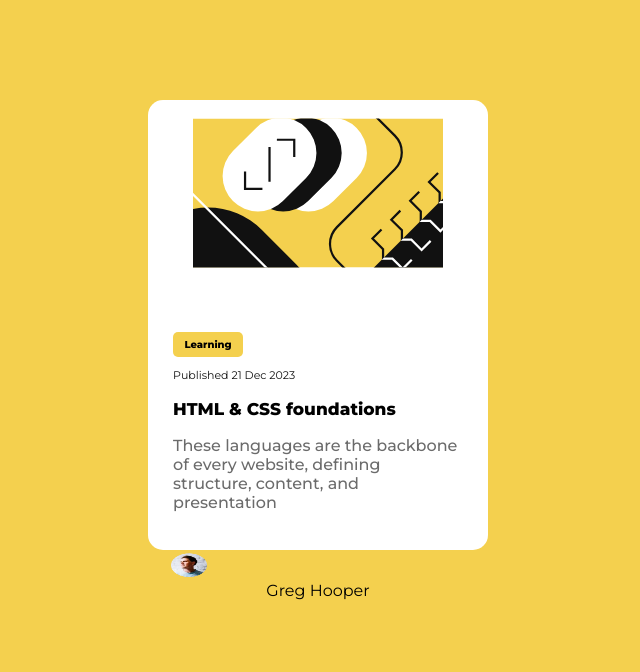
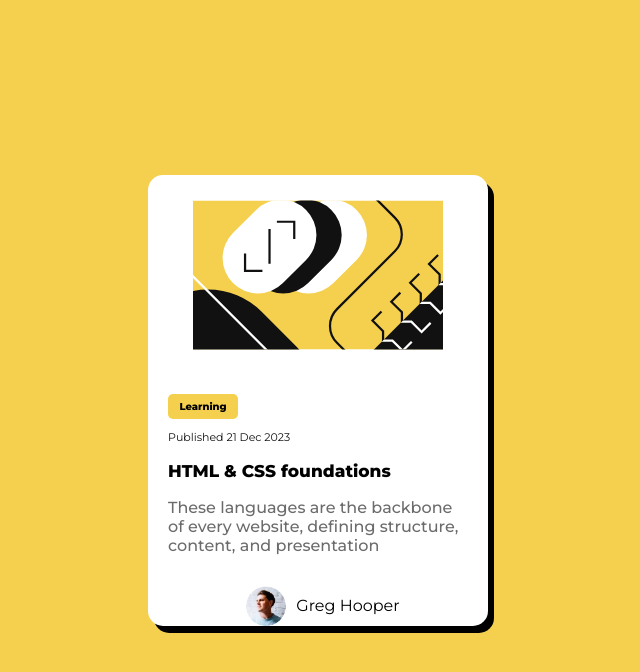
Before and after one commit to 0maa/blog-preview-card, a plain HTML site: page index.html in a window 1280 px wide. Shown: the whole page, without its empty margins (322-962 px from the left). Drawn offline with Linux system fonts and the light colour scheme; a web font is replaced by a local one.

Commit message:
updated styling

```diff
--- a/styles.css
+++ b/styles.css
@@ -17,7 +17,9 @@
     src: url('font\Figtree\Figtree-VariableFont_wght.ttf')
     format('truetype');
 /* } */
-
+*{
+    box-sizing: border-box;
+}
 body{
     background-color: hsl(47, 88%, 63%);
     font-family: 'Montserrat', serif;
@@ -27,6 +29,7 @@ body{
     /* flex-direction: column; */
     margin: 0;
     /* width: 50%; */
+    height: 100vh;
 }
 
 .container{
@@ -35,12 +38,13 @@ body{
     justify-content: center;
     align-items: center;
     flex-direction: column;
-    margin: 100px;
-    height: 450px;
+    margin: 20px;
+    height: auto;
     width: 340px;
     max-width: 100%;
     border-radius: 15px;
     padding: px;
+    box-shadow: 6px 7px;
 }
 
 
@@ -48,33 +52,38 @@ body{
     margin:25px;
 }
 
-#img{
-    border-radius: 10px;
+.image img{
+    border-radius: 20px;
     /* width: 80%; */
     width: 250px;
     height: 200px;
-    margin-top: 45px;
-    padding: 10px
+    margin-top: px;
+    /* padding: 10px */
 
 }
 
 .icon{
-    width: 35%;
-    height: 40%;
-    position: relative;
-    right: 95px;
+    width: 40px;
+    height: 40px;
+    /* position: relative;
+    right: 70px; */
+    border-radius: 50%;
+
     /* display: flex;
     justify-content: center;
     al */
 }
 
 .name-tag{
-    /* display: inline-block; */
-
+    display: flex;
+    align-items: center;
+    gap: 10px;
+    margin-left: 10px;
 }
 
 .text{
     text-align: left;
+    margin: 15px 20px
 }
 
 .dp{
```
